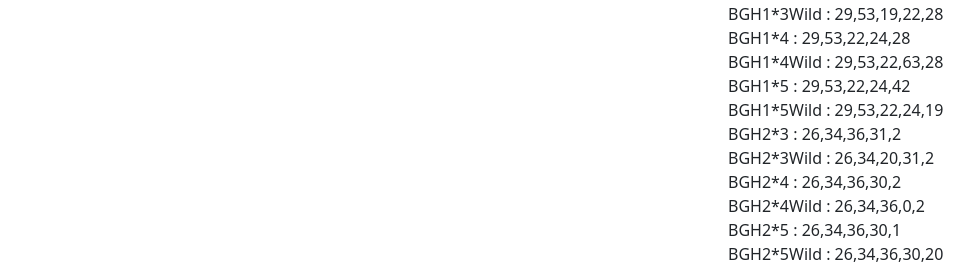
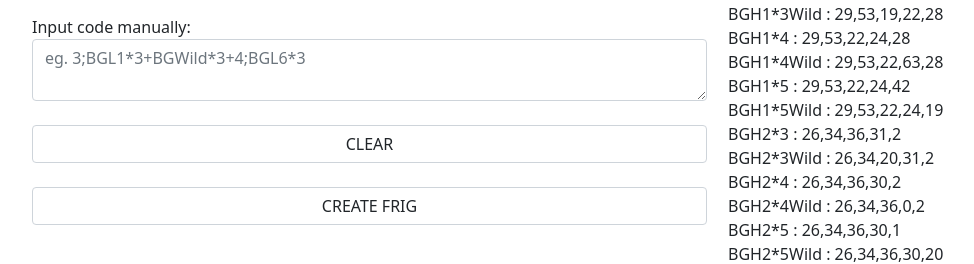
Before and after one commit to PetarKrstic34817/FrigBuilder, a plain HTML site: page index.html in a window 1280 px wide. Shown: the part 229-493 px from the top of the page, without its empty margins (145-1119 px from the left). Drawn offline with Linux system fonts and the light colour scheme.

Commit message:
Top aligned main tool

```diff
--- a/index.html
+++ b/index.html
@@ -16,7 +16,7 @@
                     <hr/>
                     <table style="width: 100%;">
                         <tr>
-                            <td style="width: 75%; padding-right: 20px;">
+                            <td style="width: 75%; padding-right: 20px; vertical-align: top;">
                                 <h2>INPUT FRIG CODE</h2>
                                 <button class="btn btn-secondary" type="button" data-bs-toggle="collapse" data-bs-target="#collapseInstructions" aria-expanded="false" aria-controls="collapseInstructions">
                                     Formatting instructions
```
